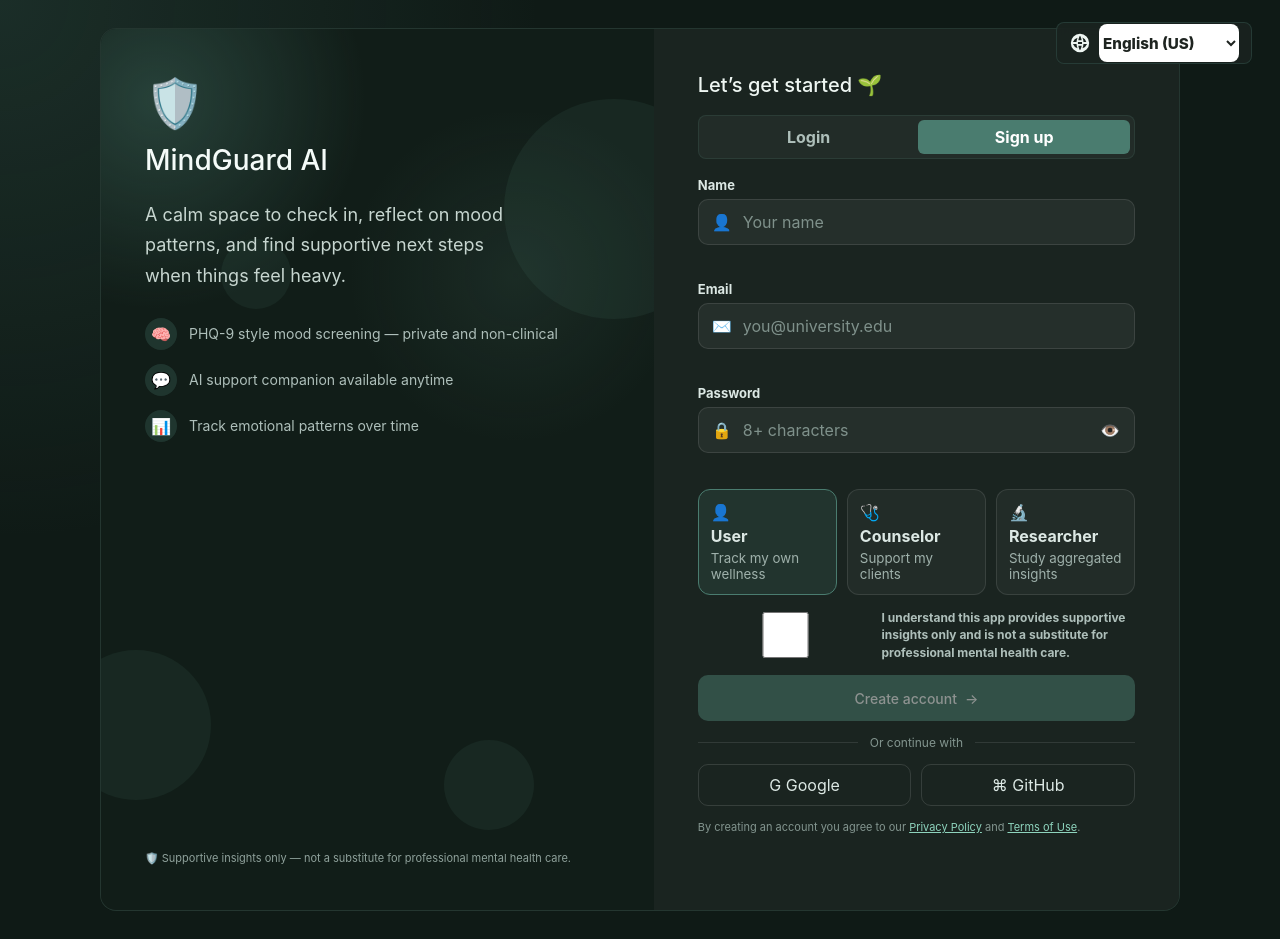
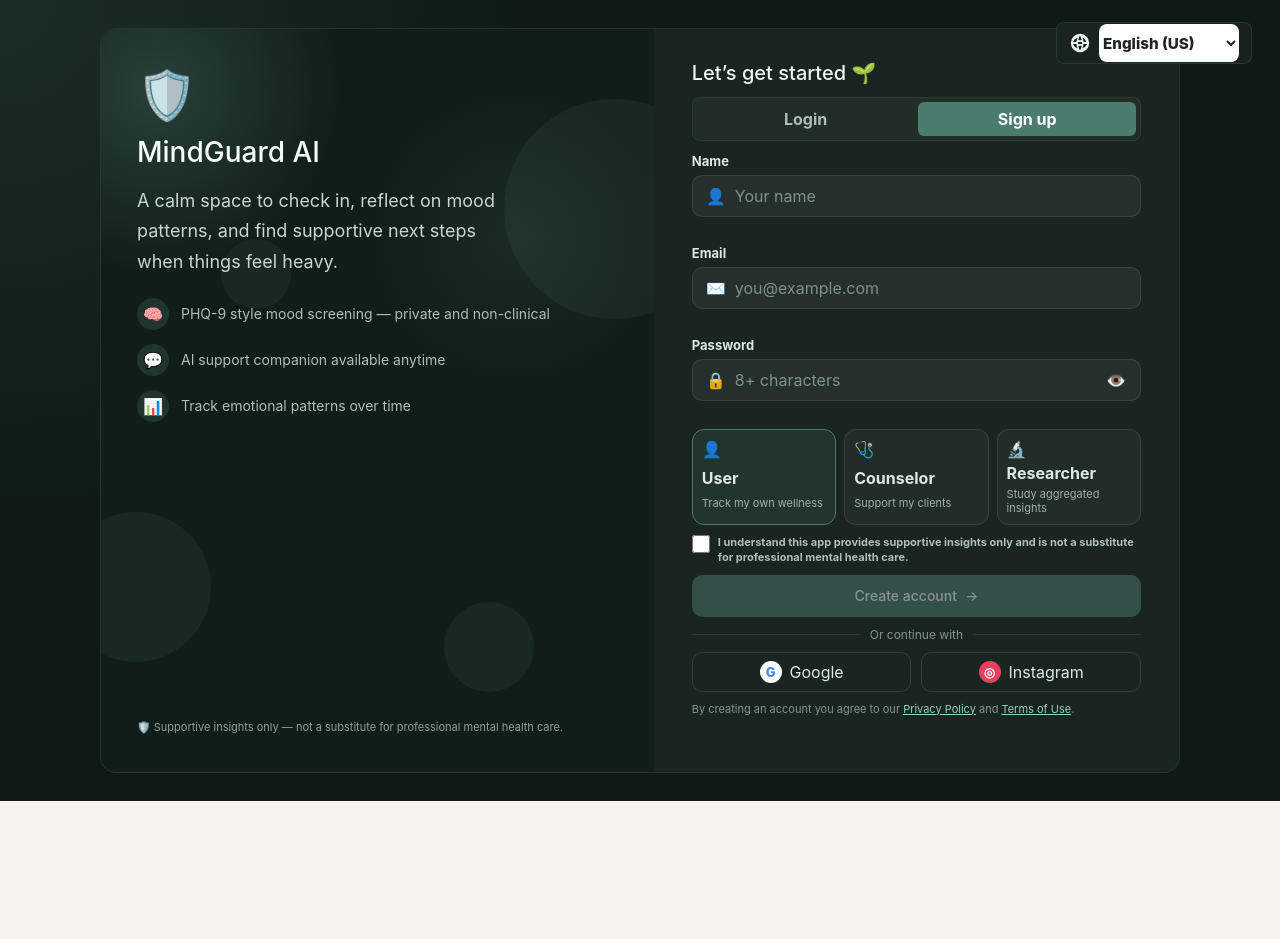
Before and after one commit to ananya177/mindguard-ai, a website: page public/index.html in a window 1280 px wide. Both pictures are taken after a click on the button "Sign up". After the commit the page ends 801 px from the top, so only its background shows below. Drawn offline with nearby package versions, Linux system fonts and the light colour scheme; no server answers.

Commit message:
Refine auth form layout and social options

```diff
--- a/public/app.js
+++ b/public/app.js
@@ -897,7 +897,7 @@ function renderAuth() {
           ${isReset ? `<p class="auth-caption">Enter your email and we’ll send password reset instructions.</p>` : ""}
           <form id="authForm" class="form auth-modern-form" novalidate>
             ${isSignup ? authInput("name", "Name", "text", "Your name", "👤") : ""}
-            ${authInput("email", "Email", "email", "you@university.edu", "✉️")}
+            ${authInput("email", "Email", "email", "you@example.com", "✉️")}
             ${!isReset ? authInput("password", "Password", state.showPassword ? "text" : "password", "8+ characters", "🔒", true) : ""}
             ${state.authMode === "login" ? `<button class="forgot-inline" type="button" data-auth="forgot">Forgot password?</button>` : ""}
             ${isSignup ? roleCards() : ""}
@@ -908,8 +908,8 @@ function renderAuth() {
             </button>
             <div class="auth-divider"><span>Or continue with</span></div>
             <div class="social-row">
-              <button type="button" class="social-btn">G Google</button>
-              <button type="button" class="social-btn">⌘ GitHub</button>
+              <button type="button" class="social-btn"><span class="brand-icon google-icon">G</span>Google</button>
+              <button type="button" class="social-btn"><span class="brand-icon instagram-icon">◎</span>Instagram</button>
             </div>
             <p class="legal-copy">By creating an account you agree to our <a href="#">Privacy Policy</a> and <a href="#">Terms of Use</a>.</p>
             <p id="authMessage" class="small auth-message"></p>
--- a/public/styles.css
+++ b/public/styles.css
@@ -1888,7 +1888,7 @@ textarea::placeholder {
 
 .auth-shell {
   width: min(1080px, 100%);
-  min-height: 680px;
+  min-height: 610px;
   grid-template-columns: 1fr 0.95fr;
   border: 1px solid rgba(74, 124, 111, 0.2);
   border-radius: 16px;
@@ -1901,7 +1901,7 @@ textarea::placeholder {
   display: flex;
   overflow: hidden;
   flex-direction: column;
-  padding: 44px;
+  padding: 36px;
   background:
     radial-gradient(circle at 10% 8%, rgba(74, 124, 111, 0.38), transparent 22%),
     radial-gradient(circle at 75% 28%, rgba(96, 143, 128, 0.12), transparent 22%),
@@ -1933,7 +1933,7 @@ textarea::placeholder {
   position: relative;
   z-index: 1;
   max-width: 360px;
-  margin: 26px 0 26px;
+  margin: 20px 0 20px;
   color: #c7d6d0;
   font-size: 18px;
   line-height: 1.7;
@@ -2014,13 +2014,13 @@ textarea::placeholder {
 .auth-form-panel {
   display: grid;
   align-content: center;
-  padding: 44px;
+  padding: 32px 38px;
   background: #1a2420;
   color: #eef6f2;
 }
 
 .auth-form-panel h2 {
-  margin: 0 0 18px;
+  margin: 0 0 12px;
   font-size: 20px;
   font-weight: 500;
 }
@@ -2032,7 +2032,7 @@ textarea::placeholder {
 
 .auth-tabs {
   width: 100%;
-  margin-bottom: 18px;
+  margin-bottom: 12px;
   border: 1px solid rgba(74, 124, 111, 0.2);
   background: rgba(255, 255, 255, 0.04);
 }
@@ -2049,7 +2049,7 @@ textarea::placeholder {
 }
 
 .auth-modern-form {
-  gap: 14px;
+  gap: 10px;
 }
 
 .auth-field {
@@ -2068,8 +2068,8 @@ textarea::placeholder {
 
 .auth-input-wrap input {
   width: 100%;
-  min-height: 46px;
-  padding: 10px 44px;
+  min-height: 42px;
+  padding: 8px 42px;
   border: 1px solid rgba(255, 255, 255, 0.1) !important;
   border-radius: 10px;
   background: rgba(255, 255, 255, 0.05) !important;
@@ -2122,7 +2122,7 @@ textarea::placeholder {
 
 .field-error,
 .auth-message {
-  min-height: 16px;
+  min-height: 12px;
   margin: 0;
   color: #ff8f9d;
   font-size: 12px;
@@ -2139,14 +2139,14 @@ textarea::placeholder {
 .role-card-group {
   display: grid;
   grid-template-columns: repeat(3, minmax(0, 1fr));
-  gap: 10px;
+  gap: 8px;
 }
 
 .role-card {
   display: grid;
   gap: 4px;
-  min-height: 96px;
-  padding: 12px;
+  min-height: 76px;
+  padding: 9px;
   border: 1px solid rgba(255, 255, 255, 0.1);
   border-radius: 12px;
   background: rgba(255, 255, 255, 0.04);
@@ -2161,20 +2161,31 @@ textarea::placeholder {
 
 .role-card small {
   color: #9fb1ab;
+  font-size: 11px;
 }
 
 .consent-check {
   display: flex;
-  gap: 10px;
+  align-items: flex-start;
+  gap: 8px;
   color: #aebfba;
-  font-size: 12px;
-  line-height: 1.45;
+  font-size: 11px;
+  line-height: 1.35;
+}
+
+.consent-check input {
+  width: 18px;
+  height: 18px;
+  min-height: 18px;
+  margin: 0;
+  flex: 0 0 auto;
+  accent-color: #4a7c6f;
 }
 
 .auth-submit {
   display: inline-flex;
   width: 100%;
-  min-height: 46px;
+  min-height: 42px;
   align-items: center;
   justify-content: center;
   gap: 8px;
@@ -2213,7 +2224,7 @@ textarea::placeholder {
 .auth-divider {
   display: flex;
   align-items: center;
-  gap: 12px;
+  gap: 10px;
   color: #83958f;
   font-size: 12px;
 }
@@ -2233,11 +2244,35 @@ textarea::placeholder {
 }
 
 .social-btn {
-  min-height: 42px;
+  display: inline-flex;
+  min-height: 40px;
+  align-items: center;
+  justify-content: center;
+  gap: 8px;
   border: 1px solid rgba(255, 255, 255, 0.12);
   border-radius: 10px;
   background: transparent;
   color: #dce8e4;
+}
+
+.brand-icon {
+  display: inline-grid;
+  width: 22px;
+  height: 22px;
+  place-items: center;
+  border-radius: 50%;
+  font-size: 13px;
+  font-weight: 800;
+}
+
+.google-icon {
+  background: #ffffff;
+  color: #4285f4;
+}
+
+.instagram-icon {
+  background: #e4405f;
+  color: #fff;
 }
 
 .legal-copy {
```
